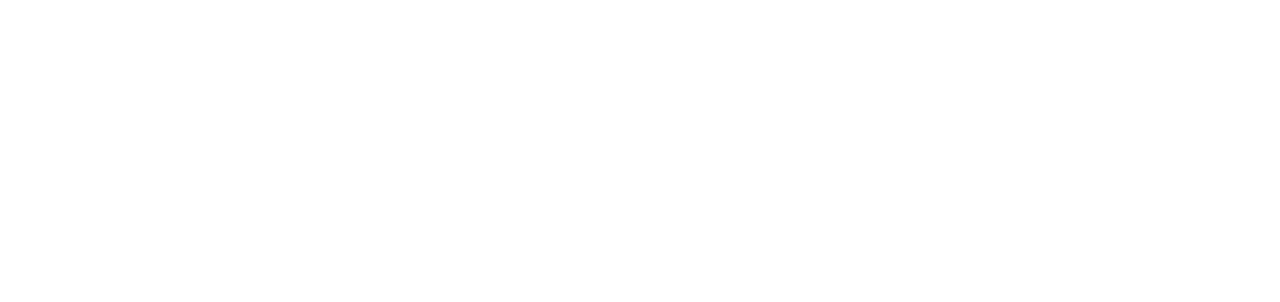
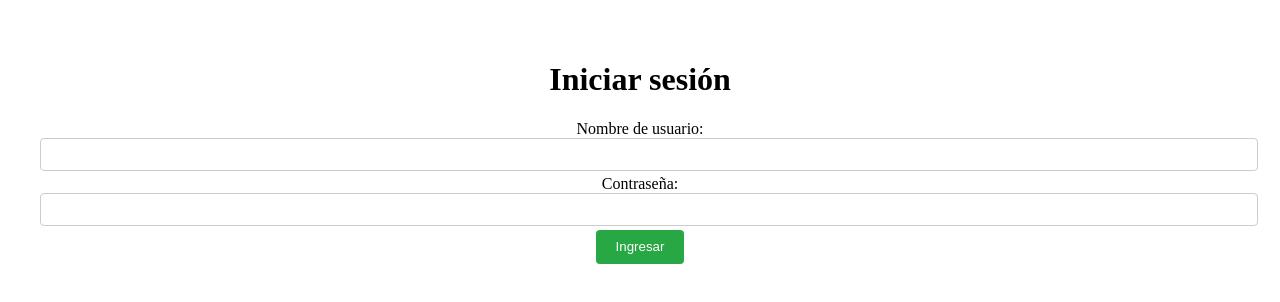
Before and after one commit to Andressubero/carta_danio_ia_front, a React (Vite) app: page /login in a window 1280 px wide. Before the commit this address had no page. Shown: the top 302 px of the page. Built offline with nearby package versions, Linux system fonts and the light colour scheme.

Commit message:
login (sin cookie)

```diff
--- a/src/App.jsx
+++ b/src/App.jsx
@@ -2,12 +2,14 @@ import './App.css'
 import Home from './components/Home/Home'
 import { Routes, Route } from 'react-router-dom'
 import UserRegister from './components/UserRegister/UserRegister'
+import UserLogin from './components/UserLogin/UserLogin'
 
 function App() {
   return (
       <Routes>
         <Route path="/" element={<Home/>} />
         <Route path="/register" element={<UserRegister/>} />
+        <Route path="/login" element={<UserLogin/>} />
       </Routes>
   )
 }
--- a/src/components/Home/Home.jsx
+++ b/src/components/Home/Home.jsx
@@ -8,7 +8,7 @@ const Home = () => {
       <h1 className="home-logo">Carta de Daño IA</h1>
       <div className="home-buttons">
         <Link to={"/register"}><button className="home-button">Registrate</button></Link>
-        <button className="home-button login">Iniciar sesión</button>
+        <Link to={"/login"}><button  className="home-button login">Iniciar sesión</button></Link>
       </div>
     </div>
   );
--- /dev/null
+++ b/src/components/UserLogin/UserLogin.css
@@ -0,0 +1,31 @@
+.form-container {
+  max-width: 400px;
+  margin: auto;
+  padding: 1rem;
+  background-color: #f5f5f5;
+  border-radius: 8px;
+}
+
+.input-field {
+  display: block;
+  width: 100%;
+  padding: 0.5rem;
+  margin-bottom: 0.25rem;
+  border: 1px solid #ccc;
+  border-radius: 4px;
+}
+
+.error-text {
+  color: red;
+  font-size: 0.85rem;
+  margin-bottom: 0.5rem;
+}
+
+.submit-button {
+  padding: 0.6rem 1.2rem;
+  background-color: #28a745;
+  color: white;
+  border: none;
+  border-radius: 4px;
+  cursor: pointer;
+}
--- /dev/null
+++ b/src/components/UserLogin/UserLogin.jsx
@@ -0,0 +1,95 @@
+import { Formik, Form, Field, ErrorMessage } from "formik";
+import * as Yup from "yup";
+import "./userLogin.css";
+import { useState } from "react";
+
+const validationSchema = Yup.object({
+  username: Yup.string()
+    .min(3, "Mínimo 3 caracteres")
+    .required("Nombre de usuario requerido"),
+  password: Yup.string()
+    .min(6, "Mínimo 6 caracteres")
+    .required("Contraseña requerida"),
+});
+
+const UserLogin = () => {
+  const [success, setSuccess] = useState();
+  const [message, setMessage] = useState("");
+
+  const handleSubmit = async (values, actions) => {
+    try {
+      const apiUrl = import.meta.env.VITE_RUTA_BACKEND_LOCAL;
+      const response = await fetch(`${apiUrl}/user/login`, {
+        method: "POST",
+        headers: { "Content-Type": "application/json" },
+        body: JSON.stringify({
+          username: values.username,
+          password: values.password,
+        }),
+      });
+
+      const data = await response.json();
+      setSuccess(data.success);
+      setMessage(data.message);
+
+      if (data.success) actions.resetForm();
+    } catch (error) {
+      setSuccess(false);
+      setMessage("Error de conexión con el servidor");
+    } finally {
+      actions.setSubmitting(false);
+    }
+  };
+
+  return (
+    <>
+      <h1>Iniciar sesión</h1>
+      <Formik
+        initialValues={{ username: "", password: "" }}
+        validationSchema={validationSchema}
+        onSubmit={handleSubmit}
+      >
+        {({ isSubmitting }) => (
+          <Form>
+            <label>Nombre de usuario:</label>
+            <Field name="username" type="text" className="input-field" />
+            <ErrorMessage
+              name="username"
+              component="div"
+              className="error-text"
+            />
+
+            <label>Contraseña:</label>
+            <Field name="password" type="password" className="input-field" />
+            <ErrorMessage
+              name="password"
+              component="div"
+              className="error-text"
+            />
+
+            <button
+              type="submit"
+              className="submit-button"
+              disabled={isSubmitting}
+            >
+              Ingresar
+            </button>
+          </Form>
+        )}
+      </Formik>
+
+      {message !== "" && (
+        <p
+          style={{
+            color: success ? "green" : "red",
+            marginTop: "1rem",
+          }}
+        >
+          {message}
+        </p>
+      )}
+    </>
+  );
+};
+
+export default UserLogin;
```
Also changed, not shown: 1 other file (tests, documents, lock files or other folders).
